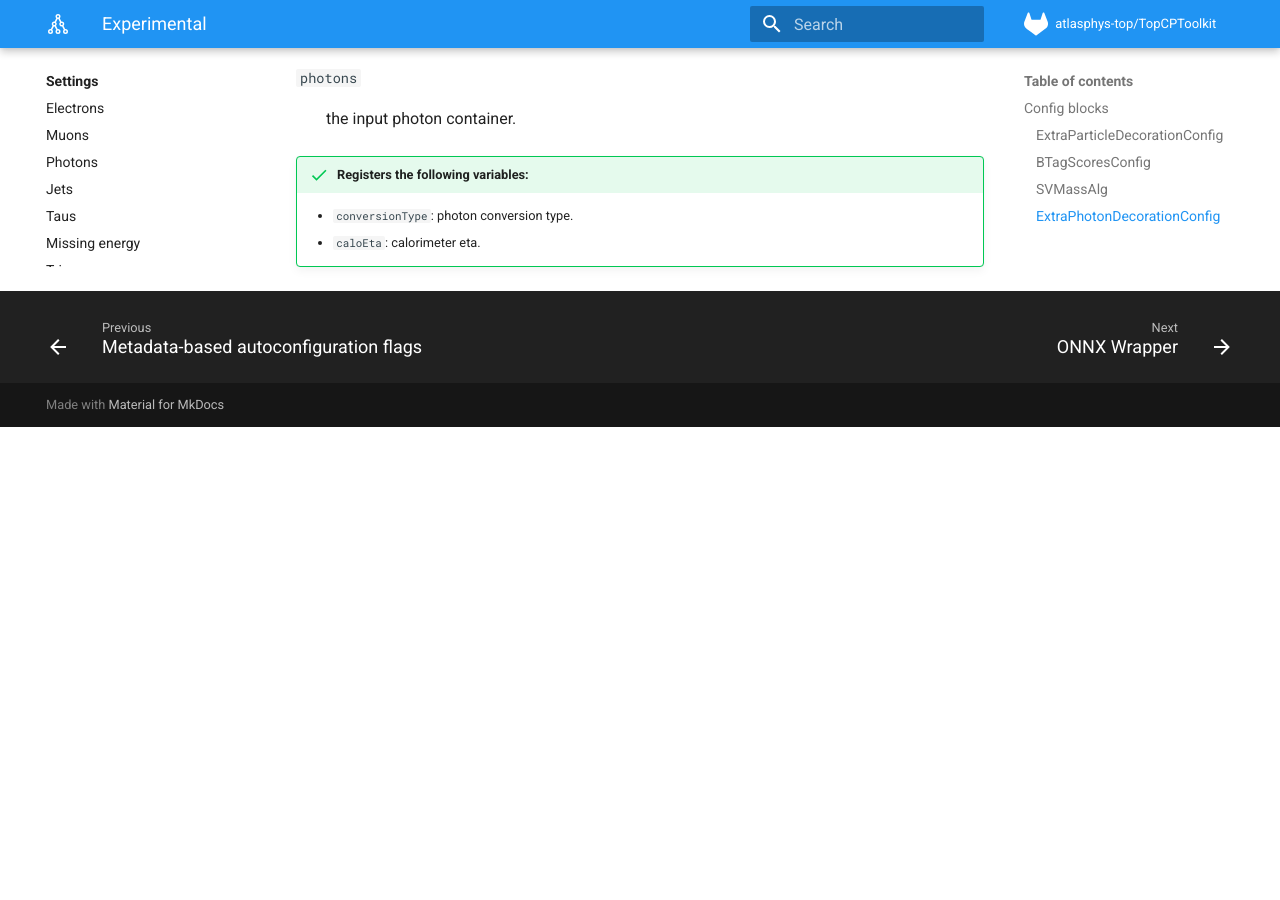
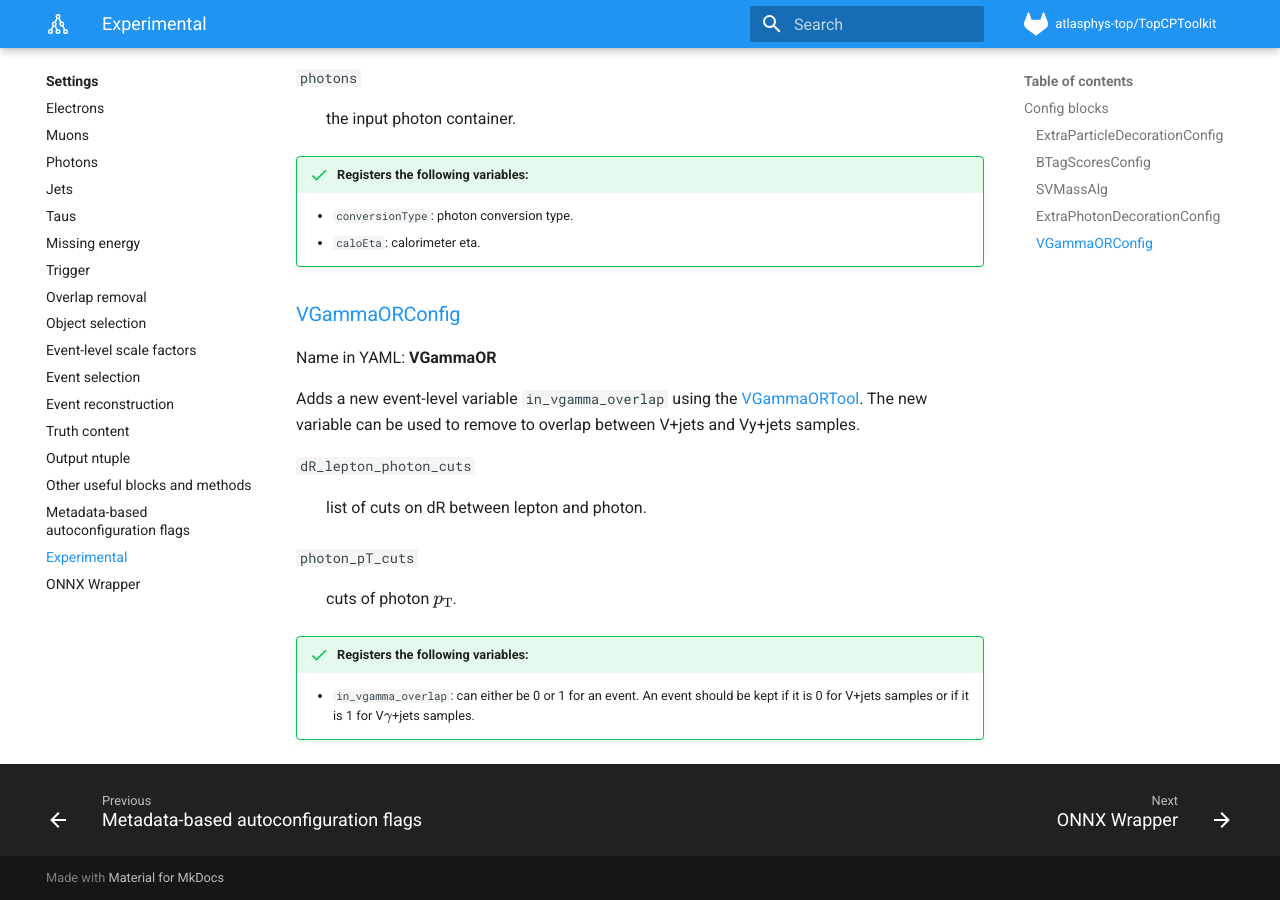
Before and after one commit to SuperNova76/TopCPToolKit, an MkDocs documentation site: the page built from docs/settings/experimental.md, in a window 1280 px wide and 900 px high, scrolled down 1939 px. Built offline with MkDocs 1.6.1 and Material for MkDocs 9.7.7, drawn with Linux system fonts in a browser that asks for light colours; formulas are drawn with MathJax 3; before the commit the page ends 2366 px from its top, so only the background shows below that.

Commit message:
Add docs for VGammaORConfig

```diff
--- a/docs/settings/experimental.md
+++ b/docs/settings/experimental.md
@@ -69,3 +69,17 @@ Decorates the output photons with the conversion type and calo eta.
 !!! success "Registers the following variables:"
     - `conversionType`: photon conversion type.
     - `caloEta`: calorimeter eta.
+
+### [VGammaORConfig](https://gitlab.cern.ch/atlasphys-top/reco/TopCPToolkit/-/blob/main/source/TopCPToolkit/python/VGammaORConfig.py)
+Name in YAML: **VGammaOR**
+
+Adds a new event-level variable `in_vgamma_overlap` using the [VGammaORTool](https://twiki.cern.ch/twiki/bin/viewauth/AtlasProtected/VGammaORTool). The new variable can be used to remove to overlap between V+jets and Vy+jets samples.
+
+`dR_lepton_photon_cuts`
+:   list of cuts on dR between lepton and photon.
+
+`photon_pT_cuts`
+:   cuts of photon $p_\mathrm{T}$.
+
+!!! success "Registers the following variables:"
+    - `in_vgamma_overlap`: can either be 0 or 1 for an event. An event should be kept if it is 0 for V+jets samples or if it is 1 for V$\gamma$+jets samples.
```
